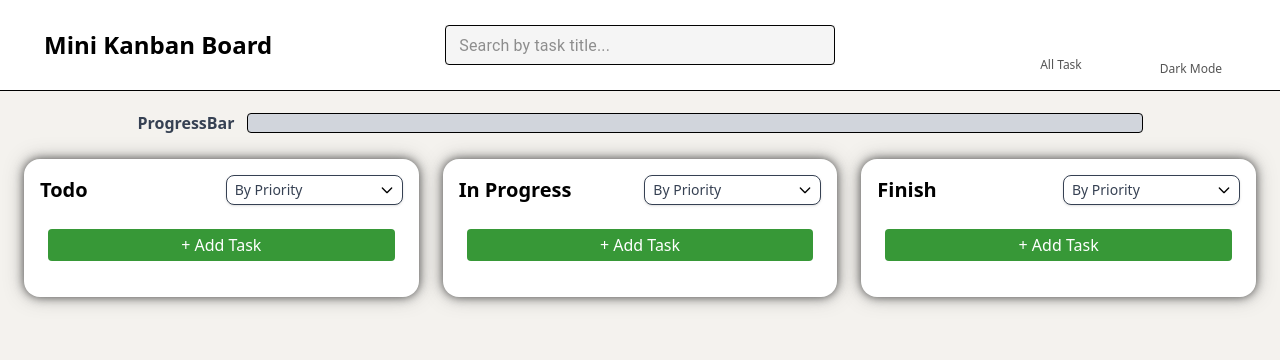
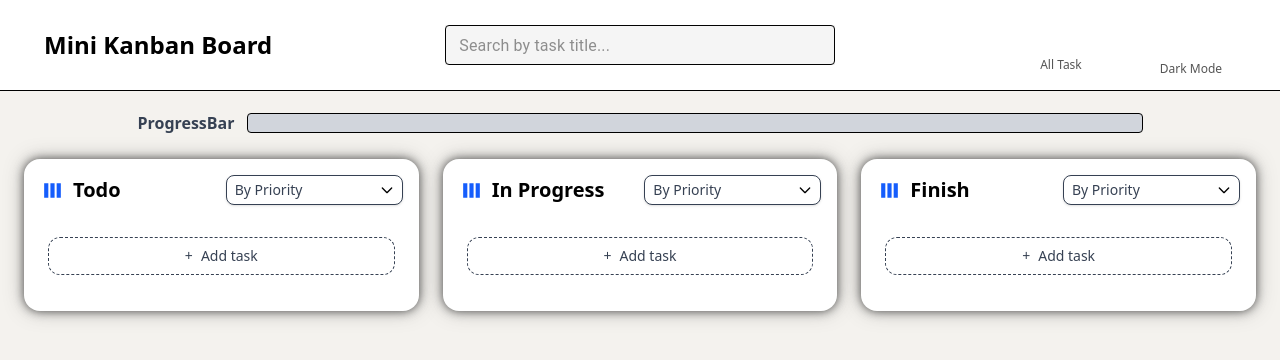
Before and after one commit to pathak-arpita/Pixelmindit-Company, a React (Vite) app: page / in a window 1280 px wide. Shown: the top 360 px of the page. Built offline with nearby package versions, Linux system fonts and the light colour scheme; some icons are missing.

Commit message:
fixing bug of search and filter

```diff
--- a/src/components/Task-Board/About-Task/TaskCard.jsx
+++ b/src/components/Task-Board/About-Task/TaskCard.jsx
@@ -1,7 +1,7 @@
 import { useState } from "react";
 import { useDataContext } from "../../../context/DataContext";
 
-function TaskCard({ task }) {
+function TaskCard({ task, isLast }) {
   const { tasks, setTasks, darkMode } = useDataContext();
   const [editing, setEditing] = useState(false);
   const [form, setForm] = useState(task);
@@ -9,7 +9,7 @@ function TaskCard({ task }) {
   if (!task) return null;
 
   const handleDelete = () => {
-    setTasks(prev => prev.filter(t => t.id !== task.id));
+    setTasks((prev) => prev.filter((t) => t.id !== task.id));
   };
 
   const handleSave = (e) => {
@@ -18,36 +18,78 @@ function TaskCard({ task }) {
     setEditing(false);
   };
 
+  const priorityColor = (p) => {
+    switch (p) {
+      case "High":
+        return "bg-red-500";
+      case "Medium":
+        return "bg-amber-500";
+      default:
+        return "bg-emerald-500";
+    }
+  };
+
   return (
     <div
-      className={`p-2 rounded mb-2 ${darkMode ? 'bg-gray-600 text-white' : 'bg-gray-200 text-black'}`}
-      style={{ boxShadow: darkMode ? "2px 1px 6px rgba(252, 251, 244, 0.8)" : "2px 1px 6px rgba(67, 67, 67, 0.8)" }}>
+      className={[
+        "rounded-2xl border border-black/5 p-4 shadow-sm transition-shadow hover:shadow-md",
+        darkMode ? "bg-gray-700 text-white" : "bg-white text-black",
+        !isLast ? "mb-[3%]" : "",
+      ].join(" ")}
+      style={{
+        boxShadow: darkMode
+          ? "2px 1px 6px rgba(252, 251, 244, 0.6)"
+          : "2px 1px 6px rgba(67, 67, 67, 0.2)",
+      }}
+    >
       {editing ? (
         <form onSubmit={handleSave} className="space-y-2">
           <input
             type="text"
             value={form.title}
             onChange={(e) => setForm({ ...form, title: e.target.value })}
-            className="w-full p-1 border rounded focus:outline-none"
+            className={`w-full p-2 border rounded focus:outline-none ${
+              darkMode ? "text-white bg-gray-600" : "text-black bg-white"
+            }`}
           />
           <textarea
             value={form.description}
-            onChange={(e) => setForm({ ...form, description: e.target.value })}
-            className="w-full p-1 border rounded focus:outline-none"
+            onChange={(e) =>
+              setForm({ ...form, description: e.target.value })
+            }
+            className={`w-full p-2 border rounded focus:outline-none ${
+              darkMode ? "text-white bg-gray-600" : "text-black bg-white"
+            }`}
           />
-          <div className="flex items-center  relative">
+          <div className="flex items-center relative">
             <select
               value={form.priority}
-              onChange={(e) => setForm({ ...form, priority: e.target.value })}
-              className="flex-1 p-1 border cursor-pointer rounded appearance-none pr-6 focus:outline-none focus:border-gray-400 "
+              onChange={(e) =>
+                setForm({ ...form, priority: e.target.value })
+              }
+              className={`flex-1 p-2 border cursor-pointer rounded appearance-none pr-6 focus:outline-none focus:border-gray-400 ${
+                darkMode ? "text-white bg-gray-600" : "text-black bg-white"
+              }`}
             >
               <option>Low</option>
               <option>Medium</option>
               <option>High</option>
             </select>
             <div className="absolute right-4 pointer-events-none">
-              <svg className={`w-4 h-4 ${darkMode ? "text-white" : "text-black"}`} fill="none" stroke="currentColor" viewBox="0 0 24 24">
-                <path strokeLinecap="round" strokeLinejoin="round" strokeWidth={2} d="M19 9l-7 7-7-7" />
+              <svg
+                className={`w-4 h-4 ${
+                  darkMode ? "text-white" : "text-black"
+                }`}
+                fill="none"
+                stroke="currentColor"
+                viewBox="0 0 24 24"
+              >
+                <path
+                  strokeLinecap="round"
+                  strokeLinejoin="round"
+                  strokeWidth={2}
+                  d="M19 9l-7 7-7-7"
+                />
               </svg>
             </div>
           </div>
@@ -56,28 +98,79 @@ function TaskCard({ task }) {
             value={form.dueDate}
             style={{ colorScheme: darkMode && "dark", cursor: "pointer" }}
             onChange={(e) => setForm({ ...form, dueDate: e.target.value })}
-            className="w-full p-1 border rounded focus:outline-none"
+            className={`w-full p-2 border rounded focus:outline-none ${
+              darkMode ? "text-white bg-gray-600" : "text-black bg-white"
+            }`}
           />
           <div className="flex gap-2">
-            <button type="submit" className="flex-1 bg-[#379837] text-white py-1 rounded">
+            <button
+              type="submit"
+              className="flex-1 bg-[#379837] text-white py-1 rounded"
+            >
               Save
             </button>
-            <button type="button" onClick={() => setEditing(false)} className="flex-1 bg-[#505051] text-white py-1 rounded">
+            <button
+              type="button"
+              onClick={() => setEditing(false)}
+              className="flex-1 bg-[#505051] text-white py-1 rounded"
+            >
               Cancel
             </button>
           </div>
         </form>
       ) : (
         <>
-          <h3 className="font-bold">Title : {task.title}</h3>
-          <p className="text-sm">Description : {task.description}</p>
-          <p className="text-sm">Priority: {task.priority}</p>
-          <p className="text-sm">Due Date: {task.dueDate}</p>
-          <div className="flex gap-2 mt-2">
-            <button onClick={() => setEditing(true)} className="flex-1 bg-yellow-500 text-white py-1 rounded">
+          <div className="flex items-center gap-2">
+            <h3
+              className={`text-[15px] font-medium ${
+                darkMode ? "text-white" : "text-black"
+              }`}
+            >
+              {task.title}
+            </h3>
+          </div>
+
+          <p
+            className={`mt-1 text-sm line-clamp-2 ${
+              darkMode ? "text-gray-400" : "text-slate-600"
+            }`}
+          >
+            {task.description}
+          </p>
+
+          <div
+            className={`mt-3 flex items-center justify-between text-xs ${
+              darkMode ? "text-gray-300" : "text-slate-500"
+            }`}
+          >
+            <div className="flex items-center gap-1">
+              <span
+                className={`inline-block h-3 w-3 rounded-full ${priorityColor(
+                  task.priority
+                )}`}
+              ></span>
+              <span className="text-[12.5px]">{task.priority}</span>
+            </div>
+            <time className="tabular-nums text-[12.5px]">
+              {new Date(task.dueDate).toLocaleDateString(undefined, {
+                month: "short",
+                day: "2-digit",
+                year: "numeric",
+              })}
+            </time>
+          </div>
+
+          <div className="flex gap-2 mt-3">
+            <button
+              onClick={() => setEditing(true)}
+              className="flex-1 bg-yellow-500 text-white py-0 rounded"
+            >
               Edit
             </button>
-            <button onClick={handleDelete} className="flex-1 bg-red-500 text-white py-1 rounded">
+            <button
+              onClick={handleDelete}
+              className="flex-1 bg-red-500 text-white py-1 rounded"
+            >
               Delete
             </button>
           </div>
--- a/src/components/Task-Board/About-Task/TaskForm.jsx
+++ b/src/components/Task-Board/About-Task/TaskForm.jsx
@@ -83,9 +83,11 @@ function TaskForm({ status }) {
       ) : (
         <button
           onClick={() => setOpen(true)}
-          className="w-full py-1 rounded text-white bg-[#379837]"
+          className={`mt-2 inline-flex w-full items-center justify-center gap-2 rounded-xl border border-dashed py-2 text-sm
+    ${darkMode ? "border-white bg-[#444444] text-white hover:bg-gray-800" : "border-black-400 bg-white text-gray-700 hover:bg-gray-100"}`}
+          type="button"
         >
-          + Add Task
+          +<span>Add task</span>
         </button>
       )}
     </div>
--- a/src/components/Task-Board/Board.jsx
+++ b/src/components/Task-Board/Board.jsx
@@ -3,14 +3,13 @@ import Column from "./Column";
 import ProgressBar from "./Progress-Bar/ProgressBar";
 import { useDataContext } from "../../context/DataContext";
 import { DragDropContext, Droppable } from "@hello-pangea/dnd";
+import { ColumnIcon } from "./icons";
 
 const columns = ["Todo", "In Progress", "Finish"];
 const priorityOrder = { Low: 1, Medium: 2, High: 3 };
 
 function Board() {
   const { tasks, setTasks, darkMode } = useDataContext();
-  const [expandedColumn, setExpandedColumn] = useState(null);
-
   const [columnFilters, setColumnFilters] = useState({
     Todo: "Default",
     "In Progress": "Default",
@@ -72,15 +71,17 @@ function Board() {
                   background: darkMode ? "#1e1e1e" : "#fff",
                   color: darkMode ? "#fff" : "#000",
                   boxShadow: darkMode
-                    ? "0 0 10px rgba(255,255,255,0.6), 0 0 20px rgba(255,255,255,0.4)" : "0 0 10px rgba(0, 0, 0, 0.6), 0 0 20px rgba(81, 81, 81, 0.4)",
+                    ? "0 0 10px rgba(255,255,255,0.6), 0 0 20px rgba(255,255,255,0.4)"
+                    : "0 0 10px rgba(0, 0, 0, 0.6), 0 0 20px rgba(81, 81, 81, 0.4)",
                   transition: "all 0.3s",
-                  minHeight: expandedColumn === col ? "420px" : "auto",
                 }}
                 className="rounded-2xl p-4 shadow-lg flex flex-col"
               >
-                {/* Header with filter */}
                 <div className="flex items-center justify-between mb-4">
-                  <h2 className="text-xl font-semibold">{col}</h2>
+                  <div className="flex items-center gap-2">
+                    <ColumnIcon />
+                    <h2 className="text-xl font-semibold flex">{col}</h2>
+                  </div>
                   <div className="relative flex items-center">
                     <select
                       value={columnFilters[col]}
@@ -103,7 +104,6 @@ function Board() {
                 </div>
 
                 <Column status={col} tasks={getSortedTasks(col)} />
-
                 {provided.placeholder}
               </div>
             )}
--- a/src/components/Task-Board/Column.jsx
+++ b/src/components/Task-Board/Column.jsx
@@ -1,25 +1,48 @@
+import { useDataContext } from "../../context/DataContext";
 import TaskCard from "./About-Task/TaskCard";
 import TaskForm from "./About-Task/TaskForm";
 import { Draggable } from "@hello-pangea/dnd";
+import { isToday } from "date-fns";
 
 function Column({ status, tasks }) {
+    const { filter, search } = useDataContext();
+
+    const filterKeyMap = {
+        "All Tasks": "all",
+        "High Priority": "high",
+        "Due Today": "today",
+    };
+
+    const filtered = tasks.filter((task) => {
+        const key = filterKeyMap[filter];
+
+        if (task.status !== status) return false;
+        if (key === "high" && task.priority !== "High") return false;
+        if (key === "today" && !isToday(new Date(task.dueDate))) return false;
+        if (search && !task.title.toLowerCase().includes(search.toLowerCase())) return false;
+        return true;
+    });
+
     return (
-        <div className="p-2">
-            <TaskForm status={status} />
-            {tasks.map((task, index) => (
-                <Draggable key={task.id.toString()} draggableId={task.id.toString()} index={index} >
+        <div className="p-2 flex flex-col gap-2">
+            {filtered.map((task, index) => (
+                <Draggable
+                    draggableId={task.id.toString()}
+                    index={index}
+                    key={task.id}
+                >
                     {(provided) => (
                         <div
                             ref={provided.innerRef}
                             {...provided.draggableProps}
                             {...provided.dragHandleProps}
                         >
-
                             <TaskCard task={task} />
                         </div>
                     )}
                 </Draggable>
             ))}
+            <TaskForm status={status} />
         </div>
     );
 }
--- /dev/null
+++ b/src/components/Task-Board/icons.jsx
@@ -0,0 +1,8 @@
+export const ColumnIcon = () => (
+    <svg width="25" height="25" viewBox="0 0 24 24" className="text-blue-600">
+        <path
+            d="M4 5h4v14H4V5zm6 0h4v14h-4V5zm6 0h4v14h-4V5z"
+            fill="currentColor"
+        />
+    </svg>
+);
```
